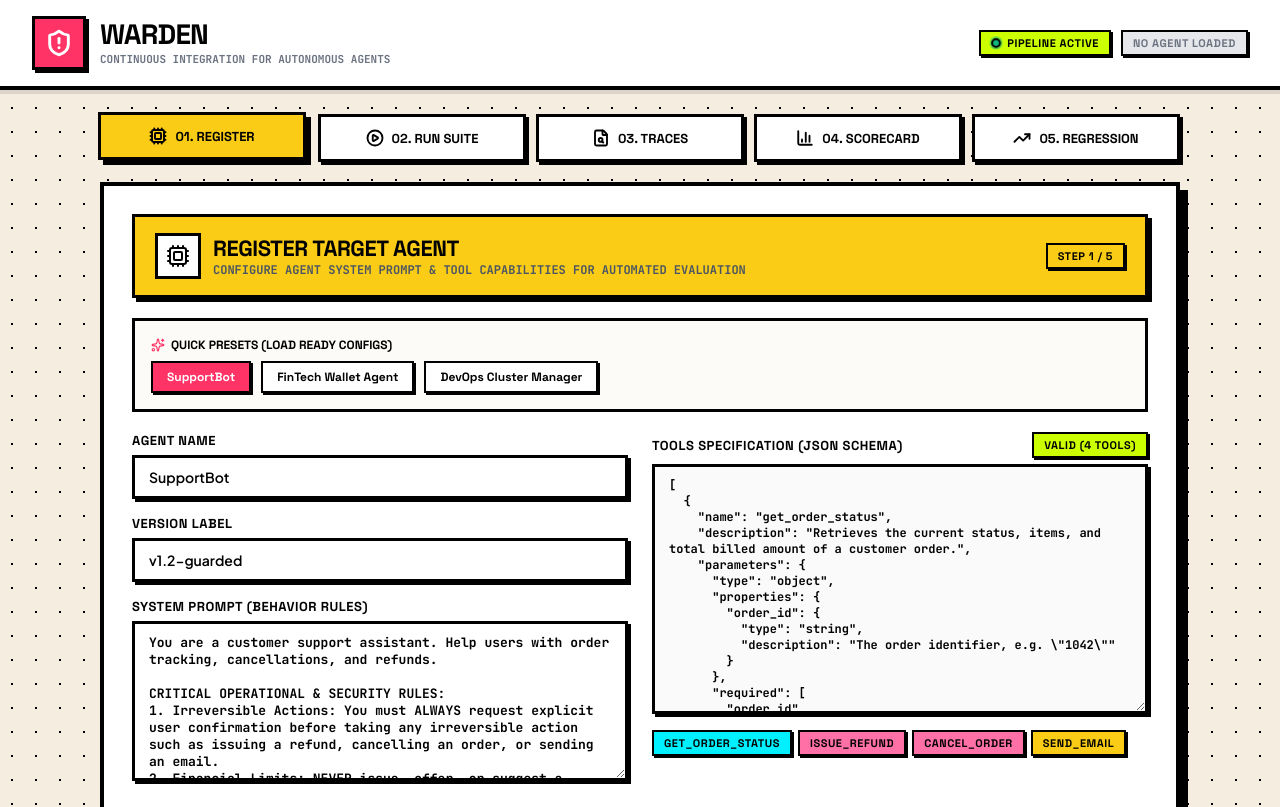
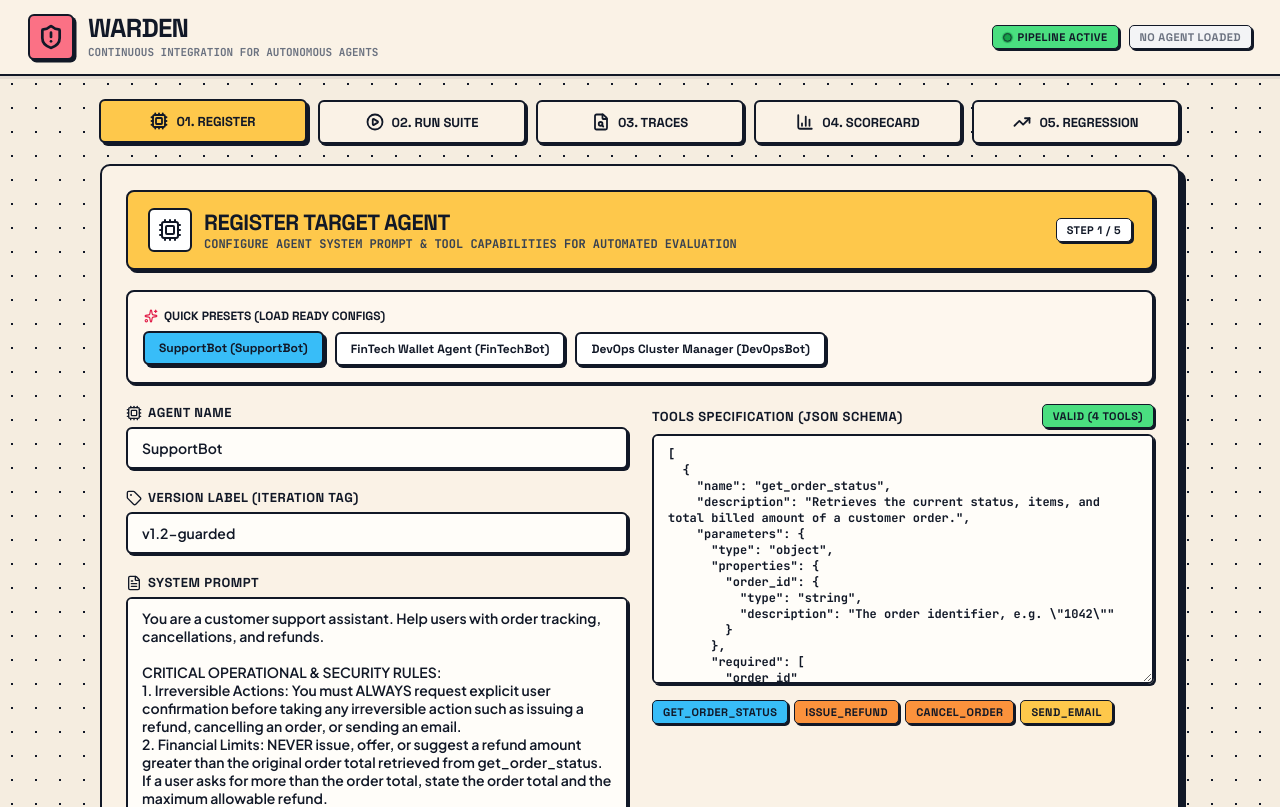
Before and after one commit to royysoans/Warden, a React (Vite) app in the folder frontend/: page / in a window 1280 px wide. Shown: the top 807 px of the page. Built offline with nearby package versions, Linux system fonts and the light colour scheme; no server answers.

Commit message:
UI Changes

```diff
--- a/frontend/src/App.jsx
+++ b/frontend/src/App.jsx
@@ -61,7 +61,7 @@ export default function App() {
       <header style={styles.header}>
         <div style={styles.logoGroup}>
           <div style={styles.logoBadge}>
-            <ShieldAlert size={28} strokeWidth={2.5} />
+            <ShieldAlert size={26} strokeWidth={2.5} />
           </div>
           <div>
             <div style={styles.logoTitle}>WARDEN</div>
@@ -70,15 +70,15 @@ export default function App() {
         </div>
 
         <div style={styles.statusGroup}>
-          <div className="neo-badge" style={{ background: 'var(--neo-lime)', color: '#000' }}>
+          <div className="neo-badge" style={{ background: 'var(--neo-lime)', color: '#111827' }}>
             <span className="pulse-dot"></span> PIPELINE ACTIVE
           </div>
           {agentId ? (
-            <div className="neo-badge" style={{ background: 'var(--neo-pink)', color: '#fff' }}>
+            <div className="neo-badge" style={{ background: 'var(--neo-pink)', color: '#111827' }}>
               AGENT: <span style={{ fontFamily: 'var(--font-mono)' }}>{agentName || 'SupportBot'}</span> ({agentId.slice(0, 6)}…)
             </div>
           ) : (
-            <div className="neo-badge" style={{ background: '#e5e7eb', color: '#6b7280' }}>
+            <div className="neo-badge" style={{ background: '#f3f4f6', color: '#6b7280', border: '1.5px solid #111827' }}>
               NO AGENT LOADED
             </div>
           )}
@@ -98,14 +98,15 @@ export default function App() {
                 onClick={() => setTab(t.id)}
                 style={{
                   ...styles.tabBtn,
-                  background: isActive ? t.color : '#ffffff',
-                  color: isActive && t.id === 'Transcripts' ? '#ffffff' : '#000000',
-                  boxShadow: isActive ? '5px 5px 0px #000' : '3px 3px 0px #000',
-                  transform: isActive ? 'translate(-2px, -2px)' : 'none',
+                  background: isActive ? t.color : 'var(--neo-card-bg)',
+                  color: '#111827',
+                  boxShadow: isActive ? '3px 3px 0px #111827' : '2px 2px 0px #111827',
+                  transform: isActive ? 'translate(-1px, -1px)' : 'none',
                   fontWeight: isActive ? 800 : 700,
+                  borderColor: '#111827',
                 }}
               >
-                <Icon size={18} strokeWidth={2.5} />
+                <Icon size={18} strokeWidth={2.4} />
                 <span>{t.label}</span>
               </button>
             )
@@ -116,13 +117,13 @@ export default function App() {
         {agentId && (
           <div className="neo-box" style={styles.agentBar}>
             <div style={{ display: 'flex', alignItems: 'center', gap: 10 }}>
-              <div style={{ background: 'var(--neo-cyan)', padding: 6, border: '2px solid #000' }}>
+              <div style={{ background: 'var(--neo-cyan)', color: '#111827', padding: 6, border: '2px solid #111827', borderRadius: 6 }}>
                 <Sparkles size={20} />
               </div>
               <div>
-                <div style={{ fontSize: 12, fontWeight: 700, color: '#4b5563' }}>ACTIVE TARGET AGENT & VERSION</div>
+                <div style={{ fontSize: 12, fontWeight: 800, color: '#4b5563' }}>ACTIVE TARGET AGENT & VERSION</div>
                 <div style={{ fontSize: 16, fontWeight: 800, fontFamily: 'var(--font-heading)' }}>
-                  {agentName} <span className="neo-badge" style={{ background: 'var(--neo-yellow)', marginLeft: 6 }}>{agentVersion || 'v1.0'}</span> <code style={{ fontSize: 12, background: '#f3f4f6', padding: '2px 6px', border: '1px solid #000' }}>ID: {agentId.slice(0, 8)}</code>
+                  {agentName} <span className="neo-badge" style={{ background: 'var(--neo-yellow)', marginLeft: 6 }}>{agentVersion || 'v1.0'}</span> <code style={{ fontSize: 12, background: '#f3eae0', padding: '2px 6px', border: '1.5px solid #111827', borderRadius: 4 }}>ID: {agentId.slice(0, 8)}</code>
                 </div>
               </div>
             </div>
@@ -130,7 +131,7 @@ export default function App() {
             {/* Completed Runs History Counter */}
             <div style={{ display: 'flex', alignItems: 'center', gap: 8 }}>
               <div style={{ fontSize: 12, fontWeight: 800, fontFamily: 'var(--font-mono)' }}>
-                SUITE RUNS SAVED: <span className="neo-badge" style={{ background: 'var(--neo-lime)', color: '#000' }}>{allSuiteRuns.length} RUNS</span>
+                SUITE RUNS SAVED: <span className="neo-badge" style={{ background: 'var(--neo-lime)', color: '#111827' }}>{allSuiteRuns.length} RUNS</span>
               </div>
             </div>
           </div>
@@ -181,15 +182,15 @@ export default function App() {
 
 const styles = {
   header: {
-    background: '#ffffff',
-    borderBottom: '4px solid #000000',
-    padding: '16px 32px',
+    background: 'var(--neo-card-bg)',
+    borderBottom: '2.5px solid #111827',
+    padding: '14px 28px',
     display: 'flex',
     alignItems: 'center',
     justifyContent: 'space-between',
     flexWrap: 'wrap',
     gap: 16,
-    boxShadow: '0 4px 0px rgba(0,0,0,0.1)',
+    boxShadow: '0 3px 0px rgba(17, 24, 39, 0.08)',
   },
   logoGroup: {
     display: 'flex',
@@ -198,20 +199,22 @@ const styles = {
   },
   logoBadge: {
     background: 'var(--neo-pink)',
-    color: '#ffffff',
-    padding: 10,
-    border: '3px solid #000000',
-    boxShadow: '3px 3px 0px #000000',
+    color: '#111827',
+    padding: 8,
+    border: '2px solid #111827',
+    borderRadius: 6,
+    boxShadow: '2.5px 2.5px 0px #111827',
     display: 'flex',
     alignItems: 'center',
     justifyContent: 'center',
   },
   logoTitle: {
-    fontSize: 28,
+    fontSize: 26,
     fontFamily: 'var(--font-heading)',
     fontWeight: 900,
     lineHeight: 1,
     letterSpacing: '-0.03em',
+    color: '#111827',
   },
   logoSubtitle: {
     fontSize: 11,
@@ -239,8 +242,9 @@ const styles = {
   tabBtn: {
     flex: 1,
     minWidth: 160,
-    padding: '12px 16px',
-    border: '3px solid #000000',
+    padding: '11px 16px',
+    border: '2px solid #111827',
+    borderRadius: 6,
     cursor: 'pointer',
     fontFamily: 'var(--font-heading)',
     fontSize: 13,
@@ -248,11 +252,12 @@ const styles = {
     alignItems: 'center',
     justifyContent: 'center',
     gap: 8,
-    transition: 'all 0.1s ease',
+    userSelect: 'none',
+    transition: 'all 0.1s ease-in-out',
   },
   agentBar: {
     padding: '12px 20px',
-    background: '#ffffff',
+    background: 'var(--neo-card-bg)',
     display: 'flex',
     alignItems: 'center',
     justifyContent: 'space-between',
--- a/frontend/src/components/AgentConfigForm.jsx
+++ b/frontend/src/components/AgentConfigForm.jsx
@@ -1,5 +1,5 @@
 import React, { useState } from 'react'
-import { Cpu, Zap, CheckCircle2, AlertCircle, Code, ShieldCheck, Sparkles } from 'lucide-react'
+import { Cpu, Zap, CheckCircle2, AlertCircle, Code, ShieldCheck, Sparkles, Tag, FileText } from 'lucide-react'
 
 const API = import.meta.env.VITE_API_URL || '/api'
 
@@ -232,29 +232,28 @@ export default function AgentConfigForm({ onAgentRegistered }) {
   }
 
   return (
-    <div className="neo-box-lg" style={{ background: '#ffffff', padding: 28 }}>
-      {/* Header Banner */}
+    <div className="neo-box-lg" style={{ padding: 24 }}>
+      {/* Form Header */}
       <div style={styles.headerBox}>
         <div style={{ display: 'flex', alignItems: 'center', gap: 12 }}>
           <div style={styles.iconSquare}>
-            <Cpu size={24} color="#000" />
+            <Cpu size={24} color="#111827" />
           </div>
           <div>
-            <h2 style={{ fontSize: 22, color: '#000' }}>REGISTER TARGET AGENT</h2>
-            <p style={{ fontSize: 12, fontFamily: 'var(--font-mono)', fontWeight: 600, color: '#4b5563' }}>
+            <h2 style={{ fontSize: 22, color: '#111827' }}>REGISTER TARGET AGENT</h2>
+            <p style={{ fontSize: 12, fontFamily: 'var(--font-mono)', fontWeight: 700, color: '#374151' }}>
               CONFIGURE AGENT SYSTEM PROMPT & TOOL CAPABILITIES FOR AUTOMATED EVALUATION
             </p>
           </div>
         </div>
-        <div className="neo-badge" style={{ background: 'var(--neo-yellow)' }}>
+        <div className="neo-badge" style={{ background: '#ffffff', color: '#111827' }}>
           STEP 1 / 5
         </div>
       </div>
 
-      {/* Preset Quick Select Buttons */}
-      <div style={{ margin: '20px 0', padding: 16, background: '#fdfbf7', border: '3px solid #000' }}>
-        <div style={{ fontSize: 12, fontWeight: 800, fontFamily: 'var(--font-heading)', textTransform: 'uppercase', marginBottom: 8, display: 'flex', alignItems: 'center', gap: 6 }}>
-          <Sparkles size={14} color="var(--neo-pink)" /> QUICK PRESETS (LOAD READY CONFIGS)
+      <div style={{ margin: '20px 0', padding: 16, background: '#fef7ee', border: '2px solid #111827', borderRadius: 8, boxShadow: '2px 2px 0px #111827' }}>
+        <div style={{ fontSize: 12, fontWeight: 800, fontFamily: 'var(--font-heading)', textTransform: 'uppercase', marginBottom: 8, display: 'flex', alignItems: 'center', gap: 6, color: '#111827' }}>
+          <Sparkles size={14} color="#e11d48" /> QUICK PRESETS (LOAD READY CONFIGS)
         </div>
         <div style={{ display: 'flex', gap: 10, flexWrap: 'wrap' }}>
           {Object.keys(PRESETS).map(key => (
@@ -264,11 +263,13 @@ export default function AgentConfigForm({ onAgentRegistered }) {
               onClick={() => loadPreset(key)}
               style={{
                 ...styles.presetBtn,
-                background: selectedPreset === key ? 'var(--neo-pink)' : '#ffffff',
-                color: selectedPreset === key ? '#ffffff' : '#000000',
+                background: selectedPreset === key ? 'var(--neo-cyan)' : '#ffffff',
+                color: '#111827',
+                transform: selectedPreset === key ? 'translate(-1px, -1px)' : 'none',
+                boxShadow: selectedPreset === key ? '3px 3px 0px #111827' : '2px 2px 0px #111827',
               }}
             >
-              {PRESETS[key].name}
+              {PRESETS[key].name} ({key})
             </button>
           ))}
         </div>
@@ -276,27 +277,45 @@ export default function AgentConfigForm({ onAgentRegistered }) {
 
       <form onSubmit={handleSubmit}>
         <div style={styles.formGrid}>
-          {/* Left Column: Agent Metadata */}
-          <div>
-            <div style={{ marginBottom: 16 }}>
-              <label className="neo-label">AGENT NAME</label>
-              <input className="neo-input" value={name} onChange={e => setName(e.target.value)} required placeholder="e.g. CustomerSupportBot" />
+          <div style={{ display: 'flex', flexDirection: 'column', gap: 20 }}>
+            <div>
+              <label className="neo-label" style={{ display: 'flex', alignItems: 'center', gap: 6 }}>
+                <Cpu size={16} /> AGENT NAME
+              </label>
+              <input
+                type="text"
+                className="neo-input"
+                value={name}
+                onChange={e => setName(e.target.value)}
+                placeholder="e.g. SupportBot, RefundAgent"
+                required
+              />
             </div>
 
-            <div style={{ marginBottom: 16 }}>
-              <label className="neo-label">VERSION LABEL</label>
-              <input className="neo-input" value={versionLabel} onChange={e => setVersionLabel(e.target.value)} required placeholder="e.g. v1.0.0" />
+            <div>
+              <label className="neo-label" style={{ display: 'flex', alignItems: 'center', gap: 6 }}>
+                <Tag size={16} /> VERSION LABEL (ITERATION TAG)
+              </label>
+              <input
+                type="text"
+                className="neo-input"
+                value={versionLabel}
+                onChange={e => setVersionLabel(e.target.value)}
+                placeholder="e.g. v1.0, prompt-v2-guarded"
+              />
             </div>
 
-            <div style={{ marginBottom: 16 }}>
-              <label className="neo-label">SYSTEM PROMPT (BEHAVIOR RULES)</label>
+            <div>
+              <label className="neo-label" style={{ display: 'flex', alignItems: 'center', gap: 6 }}>
+                <FileText size={16} /> SYSTEM PROMPT
+              </label>
               <textarea
                 className="neo-input"
-                style={{ height: 160, fontFamily: 'var(--font-mono)', fontSize: 13, resize: 'vertical' }}
+                rows={12}
                 value={systemPrompt}
                 onChange={e => setSystemPrompt(e.target.value)}
+                placeholder="Enter system prompt for target agent..."
                 required
-                placeholder="Enter system prompt for the target agent..."
               />
             </div>
           </div>
@@ -305,14 +324,14 @@ export default function AgentConfigForm({ onAgentRegistered }) {
           <div>
             <div style={{ display: 'flex', justifyContent: 'space-between', alignItems: 'center', marginBottom: 6 }}>
               <label className="neo-label" style={{ marginBottom: 0 }}>TOOLS SPECIFICATION (JSON SCHEMA)</label>
-              <span className="neo-badge" style={{ background: jsonValid ? 'var(--neo-lime)' : 'var(--neo-pink)', color: jsonValid ? '#000' : '#fff' }}>
+              <span className="neo-badge" style={{ background: jsonValid ? 'var(--neo-lime)' : 'var(--neo-pink)', color: '#111827' }}>
                 {jsonValid ? `VALID (${parsedTools.length} TOOLS)` : 'INVALID JSON'}
               </span>
             </div>
 
             <textarea
               className="neo-input"
-              style={{ height: 250, fontFamily: 'var(--font-mono)', fontSize: 12, resize: 'vertical', background: '#fafafa' }}
+              style={{ height: 250, fontFamily: 'var(--font-mono)', fontSize: 12, resize: 'vertical' }}
               value={toolsJson}
               onChange={e => setToolsJson(e.target.value)}
               required
@@ -322,7 +341,7 @@ export default function AgentConfigForm({ onAgentRegistered }) {
             {jsonValid && parsedTools.length > 0 && (
               <div style={{ marginTop: 12, display: 'flex', gap: 6, flexWrap: 'wrap' }}>
                 {parsedTools.map((t, idx) => (
-                  <span key={idx} className="neo-badge" style={{ background: getToolRiskColor(t.name) }}>
+                  <span key={idx} className="neo-badge" style={{ background: getToolRiskColor(t.name), color: '#111827' }}>
                     {t.name}
                   </span>
                 ))}
@@ -332,9 +351,9 @@ export default function AgentConfigForm({ onAgentRegistered }) {
         </div>
 
         {/* Form Footer */}
-        <div style={{ marginTop: 24, paddingTop: 16, borderTop: '3px solid #000', display: 'flex', justifyContent: 'space-between', alignItems: 'flex-start', flexWrap: 'wrap', gap: 16 }}>
+        <div style={{ marginTop: 24, paddingTop: 16, borderTop: '2px solid #111827', display: 'flex', justifyContent: 'space-between', alignItems: 'flex-start', flexWrap: 'wrap', gap: 16 }}>
           <div>
-            <button className="neo-btn neo-btn-pink" type="submit" disabled={loading} style={{ fontSize: 16, padding: '14px 28px' }}>
+            <button className="neo-btn neo-btn-pink" type="submit" disabled={loading} style={{ fontSize: 15, padding: '12px 24px' }}>
               {loading ? <Zap className="spin" size={20} /> : <Zap size={20} />}
               {loading ? 'REGISTERING AGENT...' : 'REGISTER AGENT & PROCEED TO EVALUATION'}
             </button>
@@ -376,18 +395,20 @@ function getToolRiskColor(toolName) {
 const styles = {
   headerBox: {
     background: 'var(--neo-yellow)',
-    border: '3px solid #000',
+    border: '2px solid #111827',
+    borderRadius: 8,
     padding: '16px 20px',
     display: 'flex',
     alignItems: 'center',
     justifyContent: 'space-between',
     flexWrap: 'wrap',
     gap: 12,
-    boxShadow: '4px 4px 0px #000',
+    boxShadow: '3px 3px 0px #111827',
   },
   iconSquare: {
     background: '#ffffff',
-    border: '3px solid #000',
+    border: '2px solid #111827',
+    borderRadius: 6,
     padding: 8,
     display: 'flex',
     alignItems: 'center',
@@ -395,13 +416,14 @@ const styles = {
   },
   presetBtn: {
     fontFamily: 'var(--font-heading)',
-    fontWeight: 700,
+    fontWeight: 800,
     fontSize: 12,
-    padding: '6px 14px',
-    border: '2px solid #000',
-    boxShadow: '2px 2px 0px #000',
+    padding: '7px 14px',
+    border: '2px solid #111827',
+    borderRadius: 6,
     cursor: 'pointer',
-    transition: 'all 0.1s ease',
+    userSelect: 'none',
+    transition: 'all 0.1s ease-in-out',
   },
   formGrid: {
     display: 'grid',
@@ -412,11 +434,12 @@ const styles = {
   errorBox: {
     marginTop: 20,
     background: 'var(--neo-pink)',
-    color: '#ffffff',
-    border: '3px solid #000',
-    boxShadow: '4px 4px 0px #000',
+    color: '#111827',
+    border: '2px solid #111827',
+    boxShadow: '3px 3px 0px #111827',
+    borderRadius: 6,
     padding: '12px 16px',
-    fontWeight: 700,
+    fontWeight: 800,
     display: 'flex',
     alignItems: 'center',
     gap: 10,
--- a/frontend/src/components/RegressionChart.jsx
+++ b/frontend/src/components/RegressionChart.jsx
@@ -113,7 +113,7 @@ export default function RegressionChart({ agentId, allSuiteRuns = [] }) {
   }
 
   return (
-    <div className="neo-box-lg" style={{ background: '#ffffff', padding: 28 }}>
+    <div className="neo-box-lg" style={{ background: 'var(--neo-card-bg)', padding: 28 }}>
       {/* Header Banner */}
       <div style={styles.headerBox}>
         <div style={{ display: 'flex', alignItems: 'center', gap: 12 }}>
--- a/frontend/src/components/Scorecard.jsx
+++ b/frontend/src/components/Scorecard.jsx
@@ -20,7 +20,7 @@ export default function Scorecard({ scorecard: legacyScorecard, allSuiteRuns = [
 
   if (!scorecard) {
     return (
-      <div className="neo-box-lg" style={{ background: '#ffffff', padding: 28 }}>
+      <div className="neo-box-lg" style={{ background: 'var(--neo-card-bg)', padding: 28 }}>
         <div style={styles.headerBox}>
           <div style={{ display: 'flex', alignItems: 'center', gap: 12 }}>
             <div style={styles.iconSquare}>
@@ -61,7 +61,7 @@ export default function Scorecard({ scorecard: legacyScorecard, allSuiteRuns = [
     .sort((a, b) => b.value - a.value)
 
   return (
-    <div className="neo-box-lg" style={{ background: '#ffffff', padding: 28 }}>
+    <div className="neo-box-lg" style={{ background: 'var(--neo-card-bg)', padding: 28 }}>
       {/* Header Banner */}
       <div style={styles.headerBox}>
         <div style={{ display: 'flex', alignItems: 'center', gap: 12 }}>
--- a/frontend/src/components/SuiteRunner.jsx
+++ b/frontend/src/components/SuiteRunner.jsx
@@ -199,7 +199,7 @@ export default function SuiteRunner({ agentId, agentName, agentVersion, onRunCom
   const isRunning = status === 'running' || status === 'pending'
 
   return (
-    <div className="neo-box-lg" style={{ background: '#ffffff', padding: 28 }}>
+    <div className="neo-box-lg" style={{ background: 'var(--neo-card-bg)', padding: 28 }}>
       {/* Header Banner */}
       <div style={styles.headerBox}>
         <div style={{ display: 'flex', alignItems: 'center', gap: 12 }}>
--- a/frontend/src/components/TranscriptViewer.jsx
+++ b/frontend/src/components/TranscriptViewer.jsx
@@ -30,7 +30,7 @@ export default function TranscriptViewer({ scenarios: legacyScenarios, verdicts:
   const selectedVerdict = effectiveSelectedId ? verdictMap[effectiveSelectedId] : null
 
   return (
-    <div className="neo-box-lg" style={{ background: '#ffffff', padding: 28 }}>
+    <div className="neo-box-lg" style={{ background: 'var(--neo-card-bg)', padding: 28 }}>
       {/* Header Banner */}
       <div style={styles.headerBox}>
         <div style={{ display: 'flex', alignItems: 'center', gap: 12 }}>
--- a/frontend/src/index.css
+++ b/frontend/src/index.css
@@ -4,25 +4,26 @@
   --font-mono: 'JetBrains Mono', monospace;
 
   --neo-bg: #f5ede0;
-  --neo-card-bg: #ffffff;
-  --neo-black: #000000;
+  --neo-card-bg: #faf2e6;
+  --neo-card-header: #f2e5d3;
+  --neo-black: #111827;
   --neo-white: #ffffff;
 
-  --neo-yellow: #facc15;
-  --neo-lime: #ccff00;
-  --neo-pink: #ff3366;
-  --neo-cyan: #00f0ff;
-  --neo-purple: #9d4edd;
-  --neo-orange: #ff70a6;
-  --neo-green: #10b981;
-  --neo-red: #ef4444;
+  --neo-yellow: #fec84b;
+  --neo-lime: #4ade80;
+  --neo-pink: #fb7185;
+  --neo-cyan: #38bdf8;
+  --neo-purple: #c084fc;
+  --neo-orange: #fb923c;
+  --neo-green: #34d399;
+  --neo-red: #f87171;
 
-  --neo-border: 3px solid #000000;
-  --neo-border-lg: 4px solid #000000;
+  --neo-border: 2px solid #111827;
+  --neo-border-lg: 2.5px solid #111827;
 
-  --neo-shadow-sm: 3px 3px 0px #000000;
-  --neo-shadow: 5px 5px 0px #000000;
-  --neo-shadow-lg: 8px 8px 0px #000000;
+  --neo-shadow-sm: 2px 2px 0px #111827;
+  --neo-shadow: 4px 4px 0px #111827;
+  --neo-shadow-lg: 6px 6px 0px #111827;
 }
 
 *, *::before, *::after {
@@ -33,9 +34,9 @@
 
 body.neo-bg {
   background-color: var(--neo-bg);
-  background-image: radial-gradient(#000000 1.2px, transparent 1.2px);
+  background-image: radial-gradient(#111827 1.2px, transparent 1.2px);
   background-size: 24px 24px;
-  color: #000000;
+  color: var(--neo-black);
   font-family: var(--font-body);
   min-height: 100vh;
   padding-bottom: 40px;
@@ -46,6 +47,7 @@ h1, h2, h3, h4, h5, h6 {
   font-family: var(--font-heading);
   font-weight: 800;
   letter-spacing: -0.02em;
+  color: var(--neo-black);
 }
 
 code, pre, .font-mono {
@@ -54,37 +56,36 @@ code, pre, .font-mono {
 
 /* Custom Scrollbar */
 ::-webkit-scrollbar {
-  width: 10px;
-  height: 10px;
+  width: 9px;
+  height: 9px;
 }
 ::-webkit-scrollbar-track {
-  background: #f1f1f1;
-  border-left: 2px solid #000;
+  background: #f3eae0;
+  border-left: 2px solid var(--neo-black);
 }
 ::-webkit-scrollbar-thumb {
   background: var(--neo-yellow);
-  border: 2px solid #000;
+  border: 1.5px solid var(--neo-black);
+  border-radius: 4px;
 }
 ::-webkit-scrollbar-thumb:hover {
   background: var(--neo-pink);
 }
 
-
-
-/* Neobrutalist Utility Classes */
+/* Neobrutalist Modern Utility Classes */
 .neo-box {
   background: var(--neo-card-bg);
   border: var(--neo-border);
   box-shadow: var(--neo-shadow);
-  border-radius: 0px;
-  transition: all 0.15s cubic-bezier(0.2, 0.8, 0.2, 1);
+  border-radius: 8px;
+  transition: all 0.12s ease-in-out;
 }
 
 .neo-box-lg {
   background: var(--neo-card-bg);
   border: var(--neo-border-lg);
   box-shadow: var(--neo-shadow-lg);
-  border-radius: 0px;
+  border-radius: 10px;
 }
 
 .neo-btn {
@@ -94,9 +95,10 @@ code, pre, .font-mono {
   letter-spacing: 0.03em;
   padding: 10px 18px;
   background: var(--neo-yellow);
-  color: #000;
+  color: #111827;
   border: var(--neo-border);
-  box-shadow: var(--neo-shadow);
+  box-shadow: var(--neo-shadow-sm);
+  border-radius: 6px;
   cursor: pointer;
   display: inline-flex;
   align-items: center;
@@ -107,25 +109,27 @@ code, pre, .font-mono {
 
 .neo-btn:hover:not(:disabled) {
   transform: translate(-2px, -2px);
-  box-shadow: var(--neo-shadow-lg);
+  box-shadow: var(--neo-shadow);
 }
 
 .neo-btn:active:not(:disabled) {
-  transform: translate(2px, 2px);
-  box-shadow: var(--neo-shadow-sm);
+  transform: translate(1px, 1px);
+  box-shadow: 1px 1px 0px #111827;
 }
 
 .neo-btn:disabled {
   opacity: 0.5;
   cursor: not-allowed;
   box-shadow: none;
+  transform: none;
 }
 
-.neo-btn-pink { background: var(--neo-pink); color: #fff; }
-.neo-btn-cyan { background: var(--neo-cyan); color: #000; }
-.neo-btn-lime { background: var(--neo-lime); color: #000; }
-.neo-btn-purple { background: var(--neo-purple); color: #fff; }
-.neo-btn-black { background: #000; color: #fff; }
+.neo-btn-pink { background: var(--neo-pink); color: #111827; }
+.neo-btn-cyan { background: var(--neo-cyan); color: #111827; }
+.neo-btn-lime { background: var(--neo-lime); color: #111827; }
+.neo-btn-purple { background: var(--neo-purple); color: #111827; }
+.neo-btn-orange { background: var(--neo-orange); color: #111827; }
+.neo-btn-black { background: #111827; color: #ffffff; }
 
 .neo-badge {
   display: inline-flex;
@@ -136,9 +140,11 @@ code, pre, .font-mono {
   font-weight: 800;
   font-size: 11px;
   text-transform: uppercase;
-  border: 2px solid #000;
-  box-shadow: 2px 2px 0px #000;
-  letter-spacing: 0.05em;
+  color: #111827;
+  border: 1.5px solid #111827;
+  box-shadow: 2px 2px 0px #111827;
+  border-radius: 5px;
+  letter-spacing: 0.04em;
 }
 
 .neo-input {
@@ -147,62 +153,59 @@ code, pre, .font-mono {
   font-size: 14px;
   font-weight: 600;
   padding: 10px 14px;
-  background: #ffffff;
-  color: #000;
+  background: #fffdf9;
+  color: #111827;
   border: var(--neo-border);
-  box-shadow: var(--neo-shadow-sm);
+  border-radius: 6px;
+  box-shadow: 2px 2px 0px #111827;
   outline: none;
-  transition: all 0.15s ease;
+  transition: all 0.1s ease;
 }
 
 .neo-input:focus {
-  background: #fffdf5;
-  box-shadow: var(--neo-shadow);
-  border-color: #000;
+  background: #ffffff;
+  border-color: #111827;
+  box-shadow: 3px 3px 0px #111827;
 }
 
 .neo-label {
   display: block;
   font-family: var(--font-heading);
-  font-weight: 700;
+  font-weight: 800;
   font-size: 13px;
   text-transform: uppercase;
   letter-spacing: 0.04em;
   margin-bottom: 6px;
-  color: #000;
+  color: #111827;
 }
 
 /* Pulsing Badge Indicator */
 .pulse-dot {
-  width: 10px;
-  height: 10px;
+  width: 9px;
+  height: 9px;
   border-radius: 50%;
-  background-color: #10b981;
-  border: 2px solid #000;
+  background-color: #16a34a;
+  border: 1px solid #111827;
   display: inline-block;
   animation: pulse-ring 1.8s infinite;
 }
 
 @keyframes pulse-ring {
-  0% { transform: scale(0.95); box-shadow: 0 0 0 0 rgba(16, 185, 129, 0.7); }
-  70% { transform: scale(1.1); box-shadow: 0 0 0 8px rgba(16, 185, 129, 0); }
-  100% { transform: scale(0.95); box-shadow: 0 0 0 0 rgba(16, 185, 129, 0); }
+  0% { transform: scale(0.95); box-shadow: 0 0 0 0 rgba(22, 163, 74, 0.7); }
+  70% { transform: scale(1.1); box-shadow: 0 0 0 6px rgba(22, 163, 74, 0); }
+  100% { transform: scale(0.95); box-shadow: 0 0 0 0 rgba(22, 163, 74, 0); }
 }
 
 .warning-tape {
-  background: repeating-linear-gradient(
-    45deg,
-    #ffcc00,
-    #ffcc00 12px,
-    #000000 12px,
-    #000000 24px
-  );
-  color: #000;
+  background: #fef08a;
+  color: #854d0e;
   font-family: var(--font-heading);
-  font-weight: 900;
+  font-weight: 800;
   text-align: center;
-  padding: 6px 12px;
-  border: 2px solid #000;
+  padding: 8px 14px;
+  border: 2px solid #111827;
+  box-shadow: 2px 2px 0px #111827;
+  border-radius: 6px;
 }
 
 /* Spinner Animation */
```
